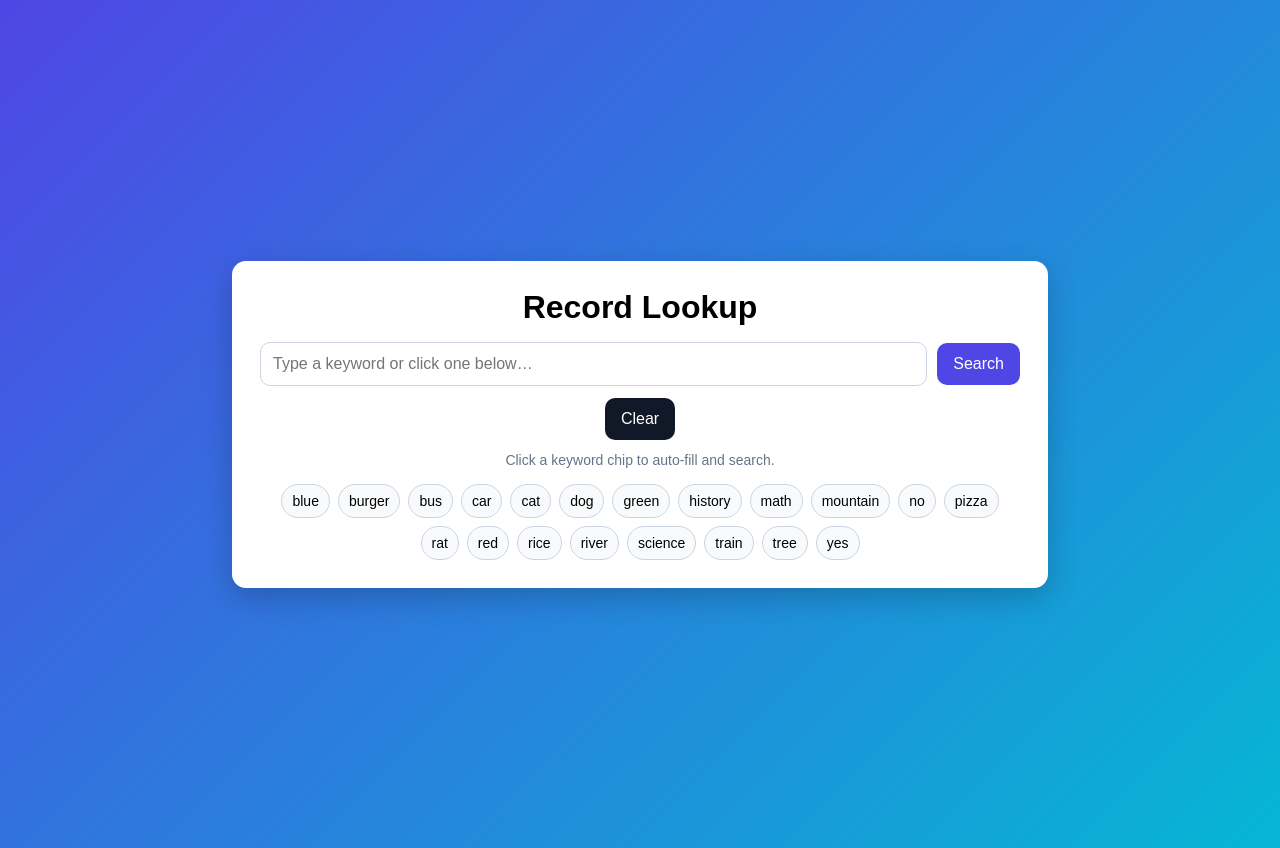
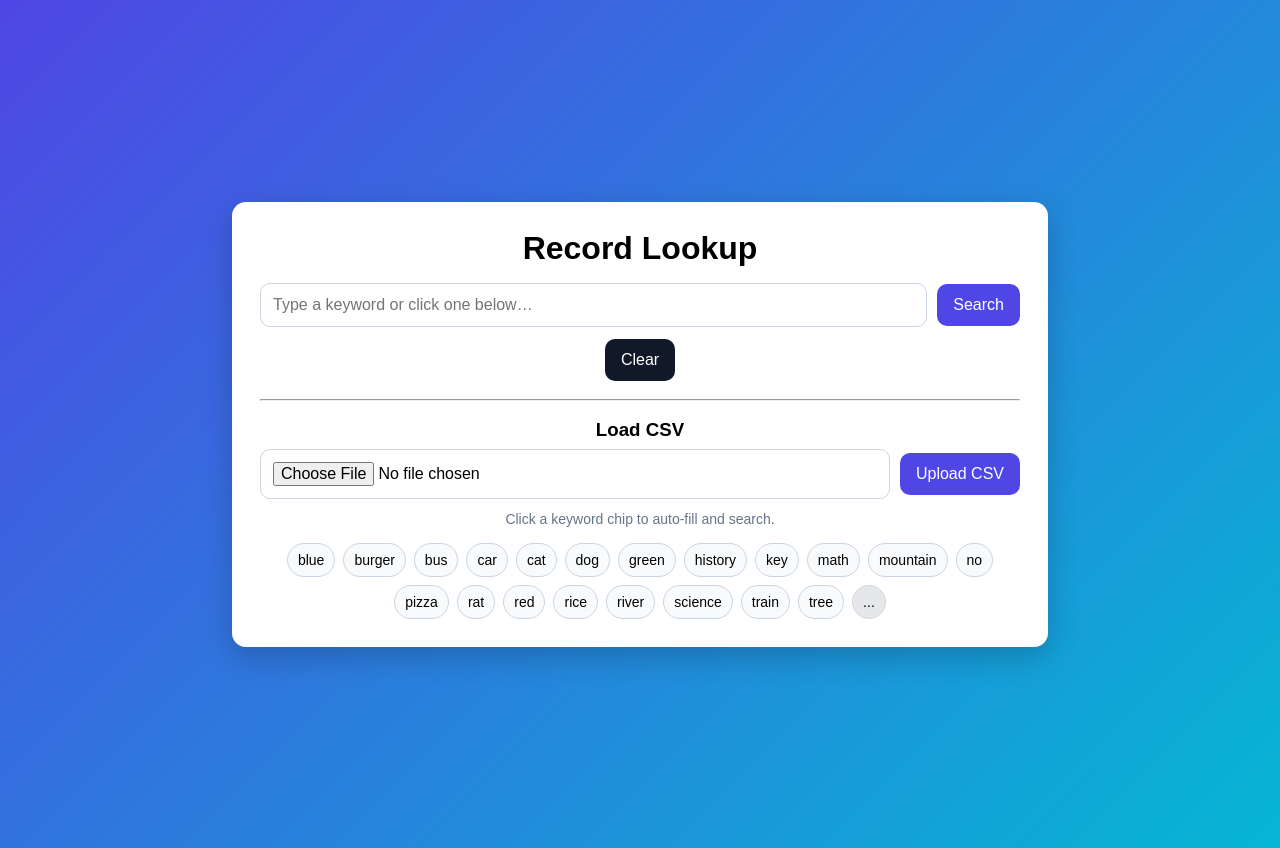
Before and after one commit to yanny2five/yesno-retriever, a Flask app: page / in a window 1280 px wide. Run offline with Flask 3, Linux system fonts and the light colour scheme.

Commit message:
add feature to put in own data bases

```diff
--- a/app.py
+++ b/app.py
@@ -1,17 +1,80 @@
-from flask import Flask, request, render_template
-from retriever import get_record, RECORDS
+from flask import Flask, request, render_template, redirect, url_for, flash, jsonify
+from retriever import get_record, RECORDS, reload_records, write_records_csv, validate_csv_content
 
 app = Flask(__name__)
+app.secret_key = "dev-secret"
 
 @app.get("/")
 def home():
-    return render_template("index.html", result=None, user_text="", keywords=sorted(RECORDS.keys()))
+    return render_template(
+        "index.html",
+        result=None,
+        user_text="",
+        keywords=sorted(RECORDS.keys()),
+        message=None,
+    )
 
 @app.post("/lookup")
 def lookup():
     user_text = request.form.get("answer", "")
     result = get_record(user_text)
-    return render_template("index.html", result=result, user_text=user_text, keywords=sorted(RECORDS.keys()))
+    return render_template(
+        "index.html",
+        result=result,
+        user_text=user_text,
+        keywords=sorted(RECORDS.keys()),
+        message=None,
+    )
+
+
+@app.post("/upload")
+def upload():
+    # Accept either a file upload (multipart/form-data) named 'csvfile'
+    # or a URL in the 'csvurl' field.
+    csvfile = request.files.get("csvfile")
+    csvurl = request.form.get("csvurl", "").strip()
+
+    is_ajax = request.headers.get("X-Requested-With") == "XMLHttpRequest" or "application/json" in request.headers.get("Accept", "")
+
+    csvfile = request.files.get("csvfile")
+    if not csvfile or not csvfile.filename:
+        if is_ajax:
+            return jsonify(status="error", message="No file uploaded."), 400
+        return render_template(
+            "index.html",
+            result=None,
+            user_text="",
+            keywords=sorted(RECORDS.keys()),
+            message="No file uploaded.",
+        )
+
+    # Read uploaded file
+    raw = csvfile.read().decode("utf-8")
+    if not raw.strip():
+        if is_ajax:
+            return jsonify(status="error", message="Uploaded CSV was empty; no changes applied."), 400
+        flash("Uploaded CSV was empty; no changes applied.")
+        return redirect(url_for("home"))
+    # Validate CSV format before writing
+    parsed, err = validate_csv_content(raw)
+    if err:
+        if is_ajax:
+            return jsonify(status="error", message=f"CSV validation error: {err}"), 400
+        return render_template(
+            "index.html",
+            result=None,
+            user_text="",
+            keywords=sorted(RECORDS.keys()),
+            message=f"CSV validation error: {err}",
+        )
+    write_records_csv(raw)
+    reload_records()
+    keywords = sorted(RECORDS.keys())
+    if is_ajax:
+        # Return only first 20 keywords for display
+        return jsonify(status="ok", message="Uploaded CSV applied.", keywords=keywords[:20], total_keywords=len(keywords))
+    flash("Uploaded CSV applied.")
+    return redirect(url_for("home"))
 
 if __name__ == "__main__":
     app.run(debug=True)
--- /dev/null
+++ b/records.csv
@@ -0,0 +1,41 @@
+key,value
+
+yes,Record 1: Look up for YES
+
+no,Record 2: Look up for NO
+
+dog,Record 3: Animal category — dog
+
+cat,Record 4: Animal category — cat
+
+rat,Record 5: Animal category — rat
+
+car,Record 6: Vehicle category — car
+
+bus,Record 7: Vehicle category — bus
+
+train,Record 8: Vehicle category — train
+
+red,Record 9: Color category — red
+
+blue,Record 10: Color category — blue
+
+green,Record 11: Color category — green
+
+tree,Record 12: Nature category — tree
+
+river,Record 13: Nature category — river
+
+mountain,Record 14: Nature category — mountain
+
+math,Record 15: Subject category — math
+
+science,Record 16: Subject category — science
+
+history,Record 17: Subject category — history
+
+pizza,Record 18: Food category — pizza
+
+burger,Record 19: Food category — burger
+
+rice,Record 20: Food category — rice
--- a/retriever.py
+++ b/retriever.py
@@ -1,6 +1,11 @@
 import re
+import csv
+import datetime
+import shutil
+from pathlib import Path
+import io
 
-RECORDS = {
+DEFAULT_RECORDS = {
     # Simple yes/no records
     "yes": "Record 1: Look up for YES",
     "no": "Record 2: Look up for NO",
@@ -29,6 +34,125 @@ RECORDS = {
     "burger": "Record 19: Food category — burger",
     "rice": "Record 20: Food category — rice",
 }
+
+
+def _load_records() -> dict[str, str]:
+    """Load records from a CSV file named 'records.csv' located next to this module.
+
+    CSV format: key,value (no header required). If the file is missing or cannot be
+    read, the `DEFAULT_RECORDS` will be used as a fallback.
+    """
+    csv_path = Path(__file__).with_name("records.csv")
+    if not csv_path.exists():
+        return DEFAULT_RECORDS.copy()
+
+    records: dict[str, str] = {}
+    try:
+        with csv_path.open(newline='', encoding='utf-8') as fh:
+            reader = csv.reader(fh)
+            for row in reader:
+                if not row:
+                    continue
+                key = str(row[0]).strip().lower()
+                if not key:
+                    continue
+                value = str(row[1]).strip() if len(row) > 1 else ""
+                records[key] = value
+    except Exception:
+        # On any error, fall back to the default hard-coded records
+        return DEFAULT_RECORDS.copy()
+
+    # If CSV was empty, fall back to defaults
+    if not records:
+        return DEFAULT_RECORDS.copy()
+
+    return records
+
+
+RECORDS = _load_records()
+
+
+def reload_records() -> dict[str, str]:
+    """Reload records from the CSV file and update the module-level RECORDS.
+
+    Returns the updated records mapping.
+    """
+    # Mutate the existing RECORDS dict so other modules holding a reference
+    # to it (for example `from retriever import RECORDS`) will observe updates.
+    new = _load_records()
+    RECORDS.clear()
+    RECORDS.update(new)
+    return RECORDS
+
+
+def validate_csv_content(content: str) -> tuple[dict[str, str] | None, str | None]:
+    """Validate CSV content conforms to expected 'key,value' rows.
+
+    Rules:
+    - Optional header row 'key,value' (case-insensitive) is allowed.
+    - Each data row must have a non-empty `key` and may have an empty `value`.
+    - Keys are normalized to lowercase and must match [a-z0-9]+ (no spaces or punctuation).
+    - At least one valid record is required.
+
+    Returns (records_dict, None) on success or (None, error_message) on failure.
+    """
+    reader = csv.reader(io.StringIO(content))
+    records: dict[str, str] = {}
+    seen_any = False
+    for row_index, row in enumerate(reader, start=1):
+        if not row or all(not cell.strip() for cell in row):
+            continue
+        # Allow header row `key,value`
+        if not seen_any:
+            first = str(row[0]).strip().lower()
+            second = str(row[1]).strip().lower() if len(row) > 1 else ""
+            if first == "key" and second == "value":
+                # skip header
+                continue
+        # Require at least two columns per data row
+        if len(row) < 2:
+            return None, f"CSV row {row_index} must contain exactly 2 comma-separated values"
+        key = str(row[0]).strip().lower()
+        if not key:
+            return None, f"Empty key on CSV row {row_index}"
+        if not re.match(r"^[a-z0-9]+$", key):
+            return None, f"Invalid key '{key}' on CSV row {row_index}; keys must be letters/numbers only"
+        value = str(row[1]).strip()
+        records[key] = value
+        seen_any = True
+
+    if not seen_any:
+        return None, "CSV contains no records"
+
+    return records, None
+
+
+def write_records_csv(content: str) -> None:
+    """Write raw CSV content to the module's `records.csv` file.
+
+    This will overwrite the file. Caller should call `reload_records()` after writing.
+    """
+    csv_path = Path(__file__).with_name("records.csv")
+    tmp_path = csv_path.with_suffix(".tmp")
+    # Write to a temporary file first to ensure we don't lose the original on error
+    try:
+        tmp_path.write_text(content, encoding="utf-8")
+        # If there is an existing CSV, copy it to a timestamped backup in backups/
+        if csv_path.exists():
+            ts = datetime.datetime.now().strftime("%Y%m%d%H%M%S")
+            backups_dir = csv_path.parent / "backups"
+            backups_dir.mkdir(parents=True, exist_ok=True)
+            backup = backups_dir / f"records.csv.bak.{ts}"
+            shutil.copy2(csv_path, backup)
+        # Atomically replace (or create) the target file
+        tmp_path.replace(csv_path)
+    finally:
+        # Ensure temporary file is removed if it still exists
+        try:
+            if tmp_path.exists():
+                tmp_path.unlink()
+        except Exception:
+            pass
 
 def _tokenize(text: str) -> list[str]:
     # lowercase and extract words (letters/numbers only)
--- a/templates/index.html
+++ b/templates/index.html
@@ -137,14 +137,33 @@
         </div>
       </form>
 
+      <hr style="margin:18px 0">
+
+      <h3 style="text-align:center;margin:0 0 8px 0">Load CSV</h3>
+      <form id="uploadForm" method="POST" action="/upload" enctype="multipart/form-data">
+        <div class="form-row">
+          <input type="file" name="csvfile" accept="text/csv" />
+          <button type="submit">Upload CSV</button>
+        </div>
+      </form>
+
+      {% if message %}
+        <div class="hint" style="color:#0b1220;background:#f1f5f9;padding:10px;border-radius:8px;margin-top:12px">{{ message }}</div>
+      {% endif %}
+
+      <div id="uploadStatus" class="hint" style="display:none;margin-top:12px;text-align:center"></div>
+
       <div class="hint">
         Click a keyword chip to auto-fill and search.
       </div>
 
       <div class="chips" id="chips">
-        {% for k in keywords %}
+        {% for k in keywords[:20] %}
           <div class="chip" data-key="{{ k }}">{{ k }}</div>
         {% endfor %}
+        {% if keywords|length > 20 %}
+          <div class="chip" style="cursor:default;background:#e5e7eb;border-color:#d1d5db" title="{{ keywords|length }} total keywords">...</div>
+        {% endif %}
       </div>
 
       {% if result %}
@@ -169,6 +188,58 @@
         input.value = "";
         input.focus();
       });
+
+      // AJAX upload: intercept upload form and update chips dynamically
+      const uploadForm = document.getElementById('uploadForm');
+      const uploadStatus = document.getElementById('uploadStatus');
+      uploadForm.addEventListener('submit', async (e) => {
+        e.preventDefault();
+        uploadStatus.style.display = 'none';
+        const fd = new FormData(uploadForm);
+        try {
+          const resp = await fetch(uploadForm.action, {
+            method: 'POST',
+            body: fd,
+            headers: { 'X-Requested-With': 'XMLHttpRequest' }
+          });
+          const data = await resp.json();
+          if (!resp.ok || data.status !== 'ok') {
+            uploadStatus.textContent = data.message || 'Upload failed';
+            uploadStatus.style.color = '#b91c1c';
+            uploadStatus.style.display = '';
+            return;
+          }
+          // success: rebuild chips
+          const chips = document.getElementById('chips');
+          chips.innerHTML = '';
+          (data.keywords || []).forEach(k => {
+            const d = document.createElement('div');
+            d.className = 'chip';
+            d.dataset.key = k;
+            d.textContent = k;
+            chips.appendChild(d);
+          });
+          // Add ellipsis if there are more than 20 keywords
+          if (data.total_keywords && data.total_keywords > 20) {
+            const ellipsis = document.createElement('div');
+            ellipsis.className = 'chip';
+            ellipsis.textContent = '...';
+            ellipsis.style.cursor = 'default';
+            ellipsis.style.background = '#e5e7eb';
+            ellipsis.style.borderColor = '#d1d5db';
+            ellipsis.title = data.total_keywords + ' total keywords';
+            chips.appendChild(ellipsis);
+          }
+          });
+          uploadStatus.textContent = data.message || 'Updated';
+          uploadStatus.style.color = '#064e3b';
+          uploadStatus.style.display = '';
+        } catch (err) {
+          uploadStatus.textContent = 'Upload failed: ' + err;
+          uploadStatus.style.color = '#b91c1c';
+          uploadStatus.style.display = '';
+        }
+      });
     </script>
   </body>
 </html>
```
